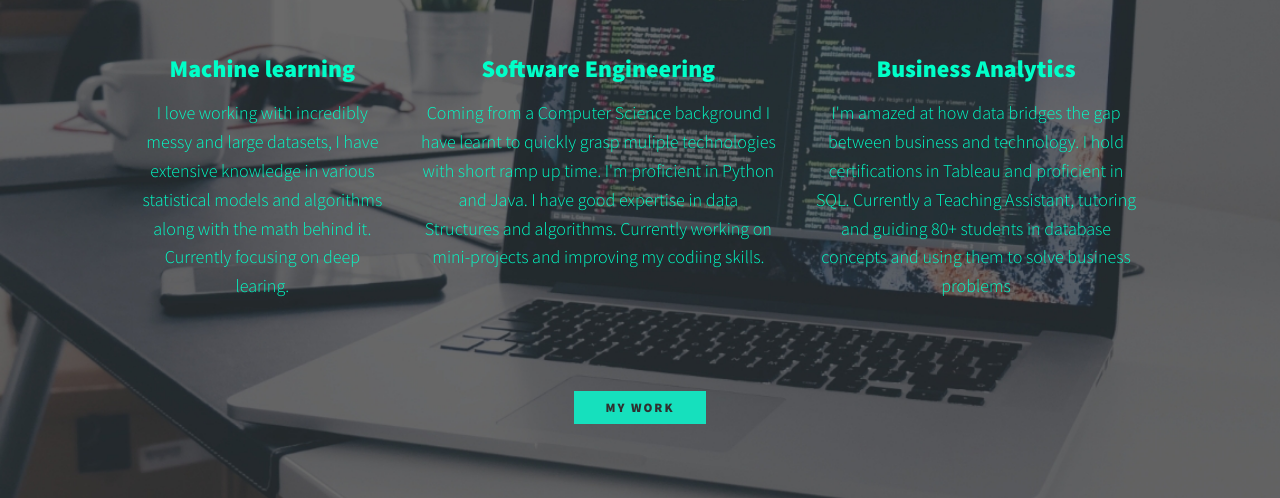
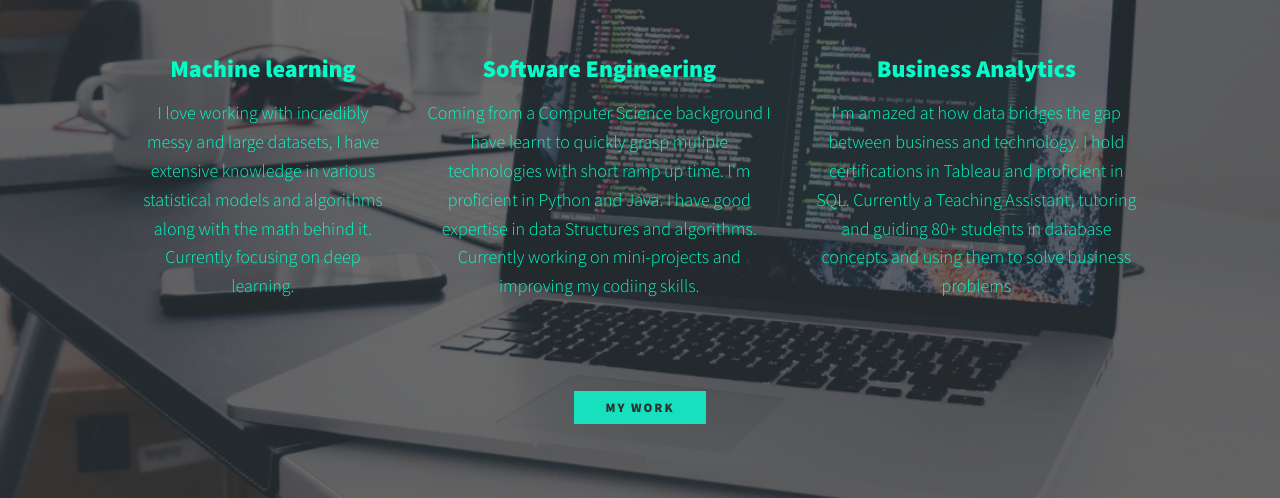
Before and after one commit to siddhantmodi97/siddhantmodi97.github.io, a plain HTML site: page index.html in a window 1280 px wide. Shown: the part 733-1231 px from the top of the page. Drawn offline with nearby package versions, Linux system fonts and the light colour scheme.

Commit message:
Corrections

```diff
--- a/index.html
+++ b/index.html
@@ -42,7 +42,7 @@
 
                 <div class="service">
                     <h3>Machine learning</h3>
-                    <p>I love working with incredibly messy and large datasets, I have extensive knowledge in various statistical models and algorithms along with the math behind it. Currently focusing on deep learing.</p>
+                    <p>I love working with incredibly messy and large datasets, I have extensive knowledge in various statistical models and algorithms along with the math behind it. Currently focusing on deep learning.</p>
                 </div>
 
                 <div class="service">
```
